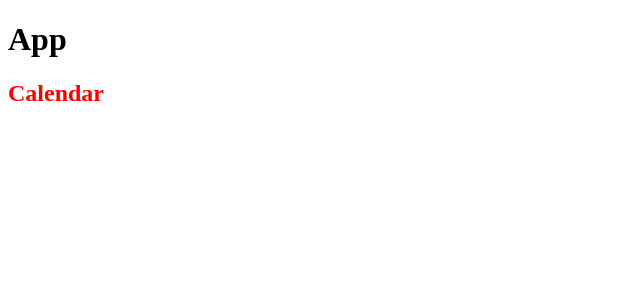
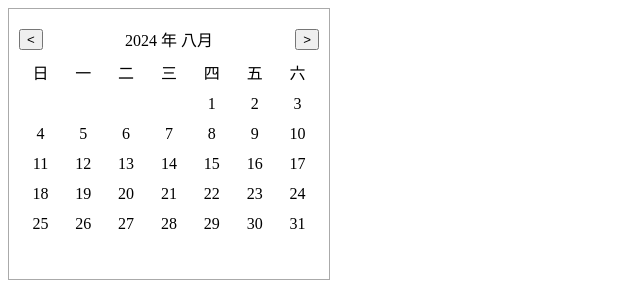
Before and after one commit to yk-a111y/react-comp, a React (Create React App) app: page / in a window 1280 px wide. Shown: the top 300 px of the page, without its empty margins (0-640 px from the left). Built offline with nearby package versions, Linux system fonts and the light colour scheme.

Commit message:
feat: Calendar

```diff
--- a/package.json
+++ b/package.json
@@ -26,8 +26,6 @@
   },
   "eslintConfig": {
     "extends": [
-      "react-app",
-      "react-app/jest"
     ]
   },
   "browserslist": {
--- a/src/App.tsx
+++ b/src/App.tsx
@@ -4,7 +4,6 @@
 function App() {
   return (
     <div className="App">
-      <h1>App</h1>
       <Calendar />
     </div>
   );
--- /dev/null
+++ b/src/components/calendar-mini/constant.tsx
@@ -0,0 +1,16 @@
+const monthNames: string[] = [
+  "一月",
+  "二月",
+  "三月",
+  "四月",
+  "五月",
+  "六月",
+  "七月",
+  "八月",
+  "九月",
+  "十月",
+  "十一月",
+  "十二月",
+];
+
+export { monthNames };
--- a/src/components/calendar-mini/index.less
+++ b/src/components/calendar-mini/index.less
@@ -1,3 +1,25 @@
 .calendar {
- color: red;
+  border: 1px solid #aaa;
+  padding: 10px;
+  width: 300px;
+  height: 250px;
+  .header {
+    display: flex;
+    justify-content: space-between;
+    align-items: center;
+    height: 40px;
+  }
+  .days {
+    display: flex;
+    flex-wrap: wrap;
+  }
+  .day, .empty {
+    width: calc(100% / 7);
+    text-align: center;
+    line-height: 30px;
+  }
+  .day:hover {
+    background-color: #ccc;
+    cursor: pointer;
+  }
 }
--- a/src/components/calendar-mini/index.tsx
+++ b/src/components/calendar-mini/index.tsx
@@ -1,12 +1,77 @@
-import React from "react";
+import React, { useState } from "react";
+import { monthNames } from "./constant";
 import "./index.less";
 
-function Calendar() {
+interface CalendarProps {
+  defaultValue?: Date;
+  onChange?: (date: Date) => void;
+}
+
+const Calendar: React.FC<CalendarProps> = () => {
+  const [date, setDate] = useState(new Date());
+
+  const handlePreMonth = () => {
+    const year = date.getFullYear();
+    const month = date.getMonth();
+    setDate(new Date(year, date.getMonth() - 1, 1));
+  };
+
+  const handleNextMonth = () => {
+    const year = date.getFullYear();
+    const month = date.getMonth();
+    setDate(new Date(year, date.getMonth() + 1, 1));
+  };
+
+  const daysOfMount = (year: number, month: number) => {
+    return new Date(year, month + 1, 0).getDate();
+  };
+
+  const firstDayOfMonth = (year: number, month: number) => {
+    return new Date(year, month, 1).getDay();
+  };
+
+  const renderDays = () => {
+    const days = [];
+
+    const daysCount = daysOfMount(date.getFullYear(), date.getMonth());
+    const firstDay = firstDayOfMonth(date.getFullYear(), date.getMonth());
+
+    for (let i = 0; i < firstDay; i++) {
+      days.push(<div key={`empty-${i}`} className="empty"></div>);
+    }
+
+    for (let i = 1; i <= daysCount; i++) {
+      days.push(
+        <div key={i} className="day">
+          {i}
+        </div>
+      );
+    }
+
+    return days;
+  };
+
   return (
     <div className="calendar">
-      <h2>Calendar</h2>
+      <div className="header">
+        <button onClick={handlePreMonth}>&lt;</button>
+        <div>
+          {date.getFullYear()} 年 {monthNames[date.getMonth()]}
+        </div>
+        <button onClick={handleNextMonth}>&gt;</button>
+      </div>
+      <div className="days">
+        <div className="day">日</div>
+        <div className="day">一</div>
+        <div className="day">二</div>
+        <div className="day">三</div>
+        <div className="day">四</div>
+        <div className="day">五</div>
+        <div className="day">六</div>
+        {renderDays()}
+      </div>
     </div>
   );
-}
+};
 
 export default Calendar;
```
